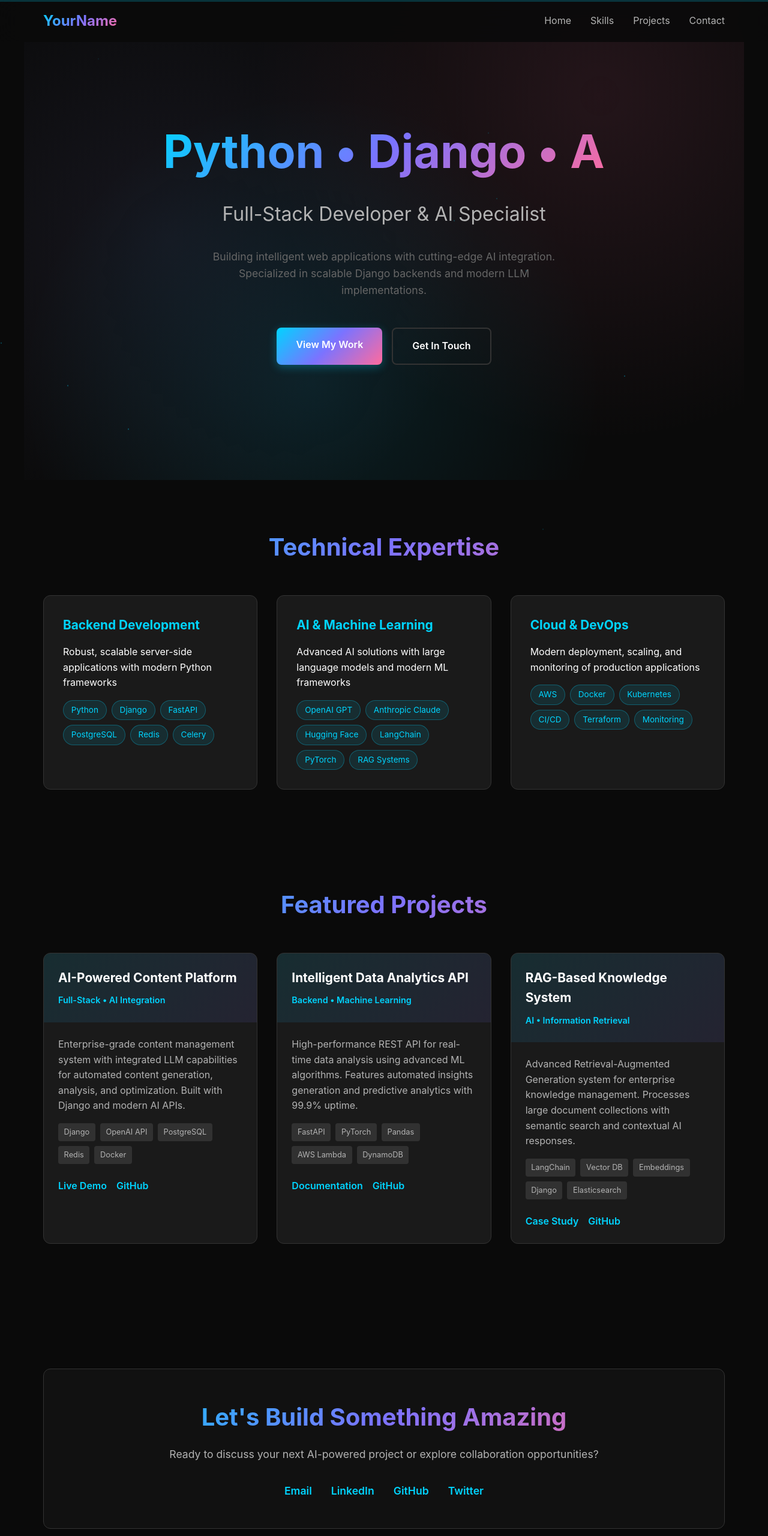
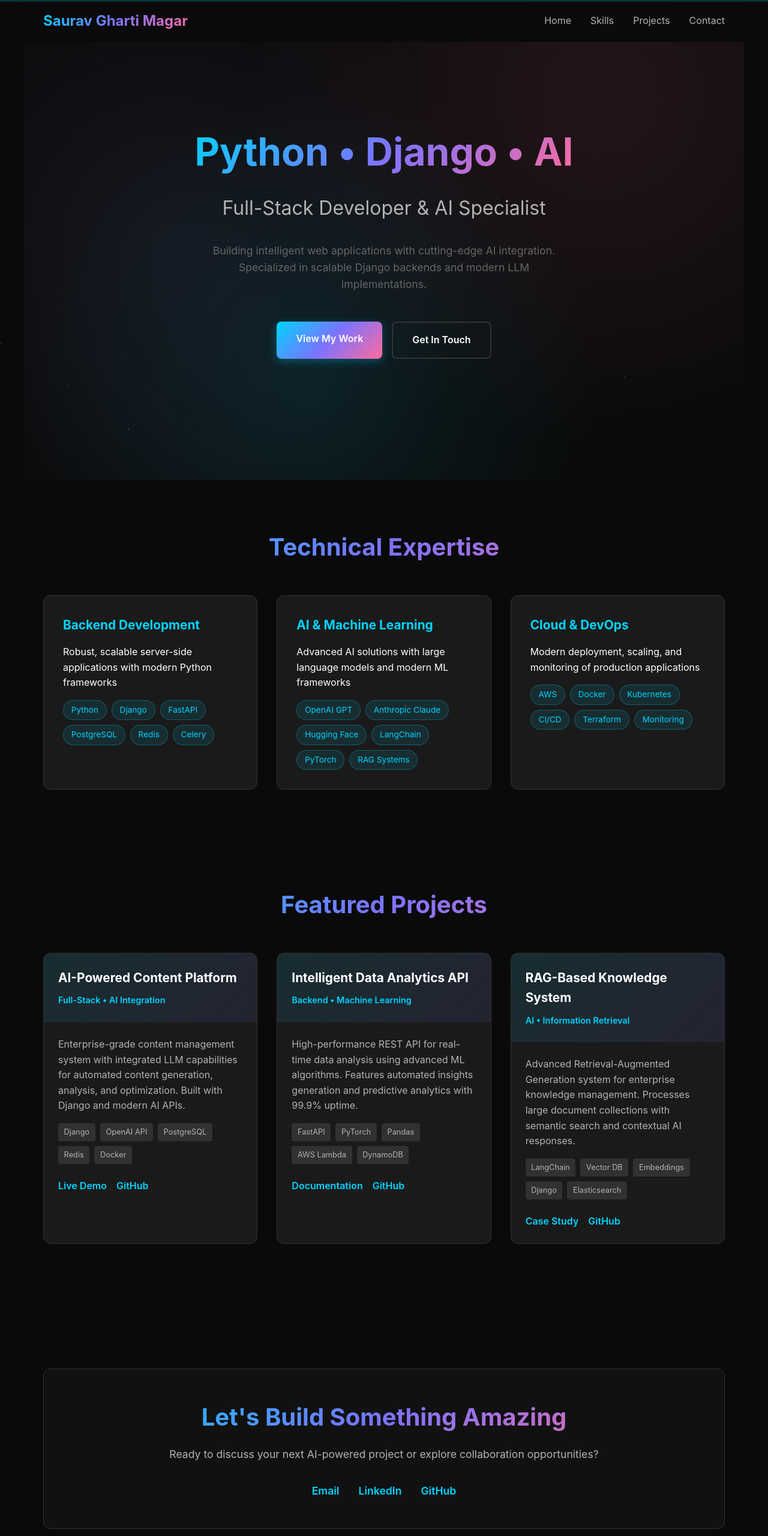
Before and after one commit to sgmagar/Personal-Portfolio, a plain HTML site: page index.html in a window 1280 px wide. Shown: the whole page at 60% size. Drawn offline with Linux system fonts and the light colour scheme.

Commit message:
minor updates

```diff
--- a/index.html
+++ b/index.html
@@ -3,7 +3,7 @@
 <head>
     <meta charset="UTF-8">
     <meta name="viewport" content="width=device-width, initial-scale=1.0">
-    <title>Your Name - Python/Django/AI Expert</title>
+    <title>Saurav - Python/Django/AI Enthusiast</title>
     <style>
         * {
             margin: 0;
@@ -137,7 +137,7 @@
         }
 
         .hero h1 {
-            font-size: clamp(2rem, 6vw, 6rem);
+            font-size: clamp(2rem, 5vw, 4.5rem);
             font-weight: 700;
             margin-bottom: 1rem;
             background: var(--gradient-tech);
@@ -147,6 +147,8 @@
             animation: slideUp 1s ease-out;
             white-space: nowrap;
             overflow: visible;
+            width: 100%;
+            text-align: center;
         }
 
         .hero .subtitle {
@@ -485,7 +487,7 @@
     <!-- Navigation -->
     <nav id="navbar">
         <div class="nav-container">
-            <div class="logo">YourName</div>
+            <div class="logo">Saurav Gharti Magar</div>
             <ul class="nav-links">
                 <li><a href="#home">Home</a></li>
                 <li><a href="#skills">Skills</a></li>
@@ -637,10 +639,9 @@
             <h2 class="section-title">Let's Build Something Amazing</h2>
             <p>Ready to discuss your next AI-powered project or explore collaboration opportunities?</p>
             <div class="contact-links">
-                <a href="mailto:your.email@example.com" class="contact-link">Email</a>
-                <a href="https://linkedin.com/in/yourprofile" class="contact-link">LinkedIn</a>
-                <a href="https://github.com/yourusername" class="contact-link">GitHub</a>
-                <a href="https://twitter.com/yourusername" class="contact-link">Twitter</a>
+                <a href="mailto:spgharti@gmail.com" class="contact-link">Email</a>
+                <a href="https://www.linkedin.com/in/sgmagar/" class="contact-link">LinkedIn</a>
+                <a href="https://github.com/sgmagar" class="contact-link">GitHub</a>
             </div>
         </div>
     </section>
```
